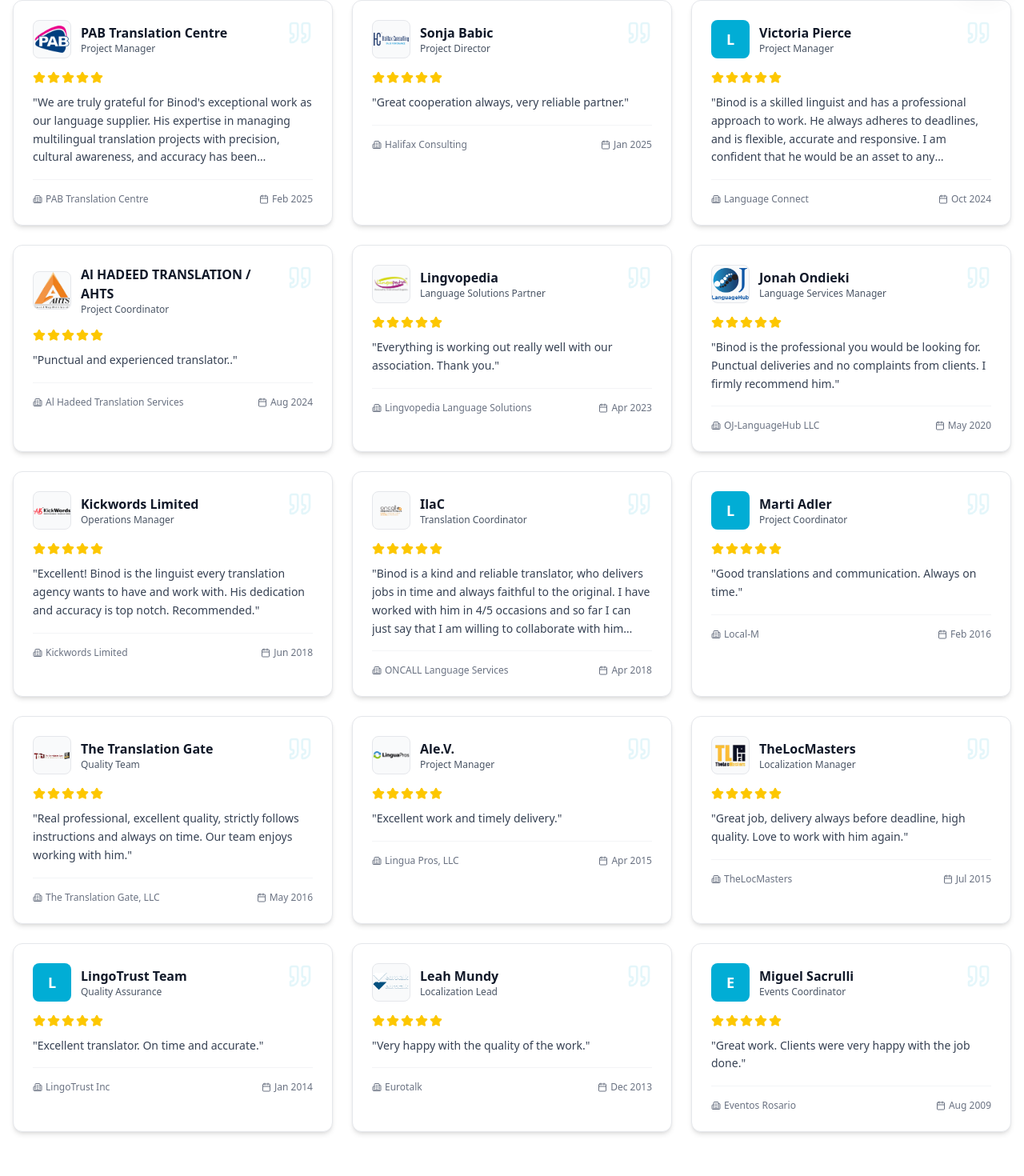
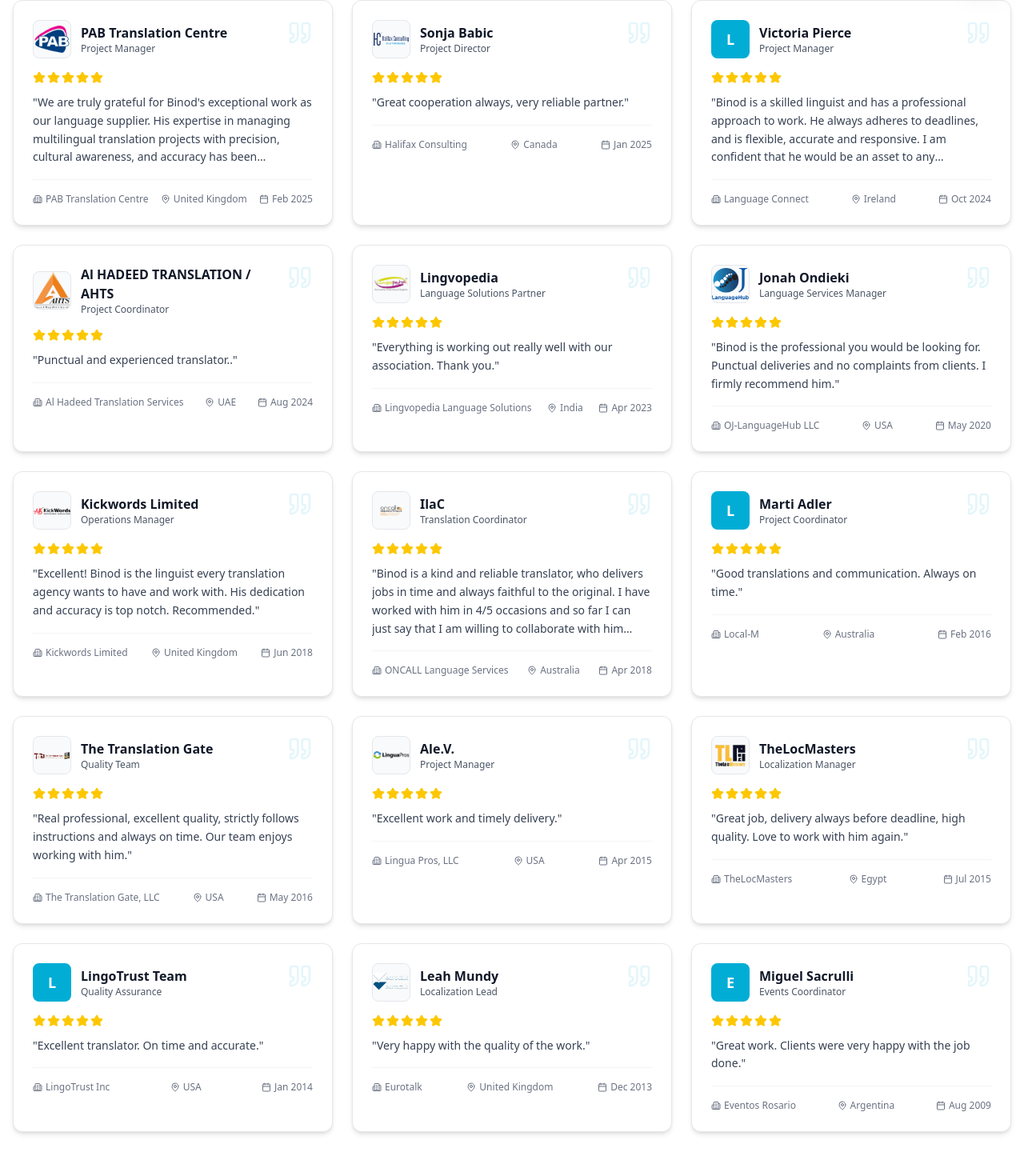
Before and after one commit to Abhi-Ray/transoplanet, a Next.js app: page /testimonial in a window 1280 px wide. Shown: the part 806-2276 px from the top of the page at 80% size. Built offline with nearby package versions, Linux system fonts and the light colour scheme.

Commit message:
changes #6

```diff
--- a/components/Testimonial.js
+++ b/components/Testimonial.js
@@ -17,7 +17,8 @@
       logoUrl: "/pab.png",
       text: "We are truly grateful for Binod's exceptional work as our language supplier. His expertise in managing multilingual translation projects with precision, cultural awareness, and accuracy has been invaluable. Binod’s professionalism, reliability, and timely delivery under tight deadlines make him a trusted partner. His dedication to high-quality work and seamless communication have greatly contributed to our success. We look forward to continuing our collaboration and appreciate his outstanding service.",
       rating: 5,
-      date: "Feb 2025"
+      date: "Feb 2025",
+      country: "United Kingdom"
     },
     {
       id: 2,
@@ -28,7 +29,8 @@
       logoUrl: "/hail.png",
       text: "Great cooperation always, very reliable partner.",
       rating: 5,
-      date: "Jan 2025"
+      date: "Jan 2025",
+      country: "Canada"
     },
     {
       id: 14,
@@ -38,7 +40,8 @@
       hasLogo: false,
       text: "Binod is a skilled linguist and has a professional approach to work. He always adheres to deadlines, and is flexible, accurate and responsive. I am confident that he would be an asset to any organisation.",
       rating: 5,
-      date: "Oct 2024"
+      date: "Oct 2024",
+      country: "Ireland"
     },
     {
       id: 15,
@@ -49,7 +52,8 @@
       text: "Punctual and experienced translator..",
       rating: 5,
       logoUrl: "/ahts.png",
-      date: "Aug 2024"
+      date: "Aug 2024",
+      country: "UAE"
     },
     {
       id: 3,
@@ -60,7 +64,8 @@
       logoUrl: "/lingo.png",
       text: "Everything is working out really well with our association. Thank you.",
       rating: 5,
-      date: "Apr 2023"
+      date: "Apr 2023",
+      country: "India"
     },
     {
       id: 4,
@@ -71,7 +76,8 @@
       logoUrl: "/oj.png",
       text: "Binod is the professional you would be looking for. Punctual deliveries and no complaints from clients. I firmly recommend him.",
       rating: 5,
-      date: "May 2020"
+      date: "May 2020",
+      country: "USA"
     },
     {
       id: 5,
@@ -82,7 +88,8 @@
       logoUrl: "/kick.png",
       text: "Excellent! Binod is the linguist every translation agency wants to have and work with. His dedication and accuracy is top notch. Recommended.",
       rating: 5,
-      date: "Jun 2018"
+      date: "Jun 2018",
+      country: "United Kingdom"
     },
     {
       id: 6,
@@ -93,7 +100,8 @@
       logoUrl: "/oncall.png",
       text: "Binod is a kind and reliable translator, who delivers jobs in time and always faithful to the original. I have worked with him in 4/5 occasions and so far I can just say that I am willing to collaborate with him again in the future.",
       rating: 5,
-      date: "Apr 2018"
+      date: "Apr 2018",
+      country: "Australia"
     },
     {
       id: 7,
@@ -103,7 +111,8 @@
       hasLogo: false,
       text: "Good translations and communication. Always on time.",
       rating: 5,
-      date: "Feb 2016"
+      date: "Feb 2016",
+      country: "Australia"
     },
     {
       id: 8,
@@ -114,7 +123,8 @@
       logoUrl: "/gate.png",
       text: "Real professional, excellent quality, strictly follows instructions and always on time. Our team enjoys working with him.",
       rating: 5,
-      date: "May 2016"
+      date: "May 2016",
+      country: "USA"
     },
     {
       id: 9,
@@ -125,7 +135,8 @@
       logoUrl: "/pro.png",
       text: "Excellent work and timely delivery.",
       rating: 5,
-      date: "Apr 2015"
+      date: "Apr 2015",
+      country: "USA"
     },
     {
       id: 10,
@@ -136,7 +147,8 @@
       logoUrl: "/loc.png",
       text: "Great job, delivery always before deadline, high quality. Love to work with him again.",
       rating: 5,
-      date: "Jul 2015"
+      date: "Jul 2015",
+      country: "Egypt"
     },
     {
       id: 11,
@@ -146,7 +158,8 @@
       hasLogo: false,
       text: "Excellent translator. On time and accurate.",
       rating: 5,
-      date: "Jan 2014"
+      date: "Jan 2014",
+      country: "USA"
     },
     {
       id: 12,
@@ -157,7 +170,8 @@
       logoUrl: "/euro.png",
       text: "Very happy with the quality of the work.",
       rating: 5,
-      date: "Dec 2013"
+      date: "Dec 2013",
+      country: "United Kingdom"
     },
     {
       id: 13,
@@ -167,7 +181,8 @@
       hasLogo: false,
       text: "Great work. Clients were very happy with the job done.",
       rating: 5,
-      date: "Aug 2009"
+      date: "Aug 2009",
+      country: "Argentina"
     },
 
   ];
@@ -303,6 +318,10 @@
                       <span>{testimonial.company}</span>
                     </div>
                     <div className="flex items-center gap-1">
+                      <MapPin className="w-3 h-3" />
+                      <span>{testimonial.country}</span>
+                    </div>
+                    <div className="flex items-center gap-1">
                       <Calendar className="w-3 h-3" />
                       <span>{testimonial.date}</span>
                     </div>
```
Also changed, not shown: public/logo.png.
